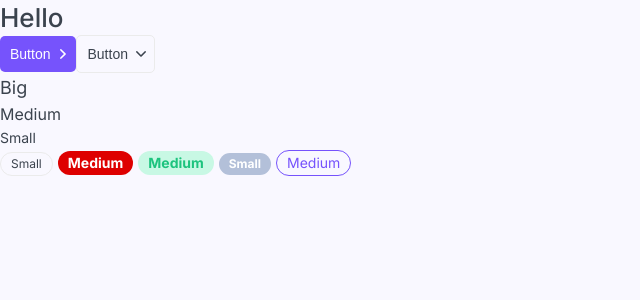
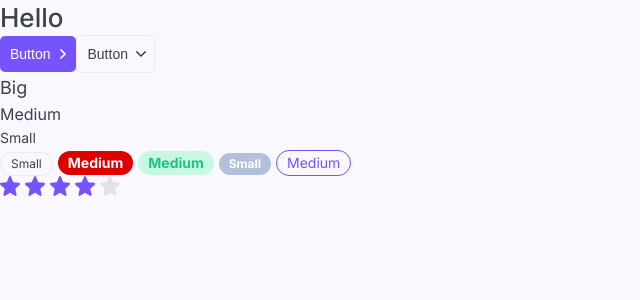
Before and after one commit to PSKutergin/top-app, a Next.js app: page / in a window 1280 px wide. Shown: the top 300 px of the page, without its empty margins (0-640 px from the left). Built offline with nearby package versions, Linux system fonts and the light colour scheme.

Commit message:
add component raiting and add hooks for him

```diff
--- a/app/page.tsx
+++ b/app/page.tsx
@@ -1,7 +1,11 @@
-import React from "react";
-import { Htag, Button, P, Tag } from "../components";
+"use client";
+
+import React, { useState } from "react";
+import { Htag, Button, P, Tag, Rating } from "../components";
 
 export default function Home(): JSX.Element {
+  const [rating, setRating] = useState<number>(4);
+
   return (
     <>
       <Htag tag="h1">Hello</Htag>
@@ -25,6 +29,7 @@
       <Tag size="m" color="primary" href="#">
         Medium
       </Tag>
+      <Rating rating={rating} isEditable setRating={setRating} />
     </>
   );
 }
--- /dev/null
+++ b/components/Rating/Rating.module.css
@@ -0,0 +1,11 @@
+.star svg {
+    margin-right: 5px;
+}
+
+.filled svg {
+    fill: var(--primary);
+}
+
+.editable {
+    cursor: pointer;
+}
--- /dev/null
+++ b/components/Rating/Rating.tsx
@@ -0,0 +1,73 @@
+import { RatingProps } from "./Rating.props";
+import styles from "./Rating.module.css";
+import cn from "classnames";
+import StarIcon from "./starsvg.svg";
+import { useEffect, useState, KeyboardEvent } from "react";
+
+export const Rating = ({
+  isEditable = false,
+  rating,
+  setRating,
+  ...props
+}: RatingProps): JSX.Element => {
+  const [ratingArray, setRatingArray] = useState<JSX.Element[]>(
+    new Array(5).fill(<></>)
+  );
+
+  useEffect(() => {
+    constructRating(rating);
+  }, [rating]);
+
+  const constructRating = (currentRating: number) => {
+    const updateArray = ratingArray.map((r: JSX.Element, i: number) => {
+      return (
+        <span
+          className={cn(styles.star, {
+            [styles.filled]: i < currentRating,
+            [styles.editable]: isEditable,
+          })}
+          onMouseEnter={() => changeDisplay(i + 1)}
+          onMouseLeave={() => changeDisplay(rating)}
+          onClick={() => onClick(i + 1)}
+        >
+          <StarIcon
+            tabIndex={isEditable ? 0 : -1}
+            onKeyDown={(e: KeyboardEvent<SVGElement>) =>
+              isEditable && handleSpace(i + 1, e)
+            }
+          />
+        </span>
+      );
+    });
+    setRatingArray(updateArray);
+  };
+
+  const changeDisplay = (i: number) => {
+    if (!isEditable) {
+      return;
+    }
+    constructRating(i);
+  };
+
+  const onClick = (i: number) => {
+    if (!isEditable || !setRating) {
+      return;
+    }
+    setRating(i);
+  };
+
+  const handleSpace = (i: number, e: KeyboardEvent<SVGElement>) => {
+    if (e.code !== "Space" || !setRating) {
+      return;
+    }
+    setRating(i);
+  };
+
+  return (
+    <div {...props}>
+      {ratingArray.map((r, i) => (
+        <span key={i}>{r}</span>
+      ))}
+    </div>
+  );
+};
--- a/components/index.ts
+++ b/components/index.ts
@@ -2,3 +2,4 @@
 export * from './Button/Button';
 export * from './P/P';
 export * from './Tag/Tag';
+export * from './Rating/Rating';
--- a/package.json
+++ b/package.json
@@ -26,6 +26,7 @@
     "encoding": "^0.1.13",
     "eslint": "^8",
     "eslint-config-next": "14.0.3",
+    "eslint-plugin-react-hooks": "^4.6.0",
     "stylelint": "^15.11.0",
     "stylelint-config-property-sort-order-smacss": "^9.1.0",
     "stylelint-config-standard": "^34.0.0",
```
Also changed, not shown: components/Rating/Rating.props.ts (added, +7 -0 lines), .eslintrc.json, components/Rating/starsvg.svg (added), 1 other file (tests, documents, lock files or other folders).
